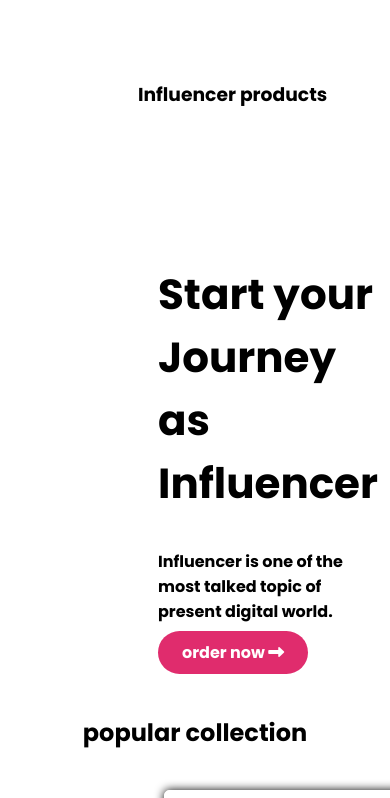
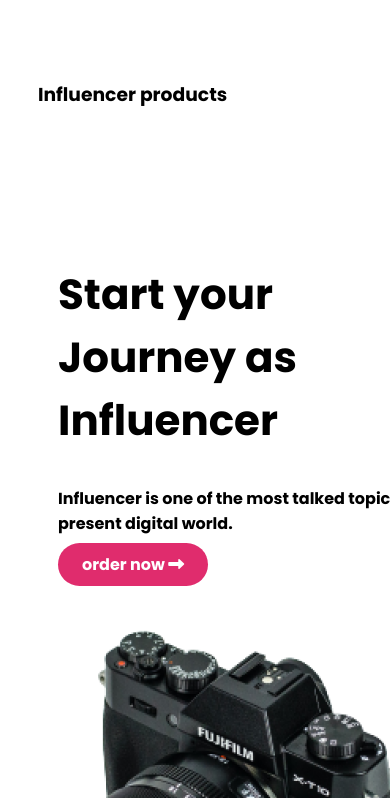
Before and after one commit to Shahriarmehedi00/influencer-gear, a plain HTML site: page index.html in a window 390 px wide. Shown: the top 798 px of the page. Drawn offline with Linux system fonts and the light colour scheme.

Commit message:
first-commit

```diff
--- a/index.html
+++ b/index.html
@@ -15,7 +15,7 @@
 
 <body>
     <main>
-        <section class="container">
+        <section class="first-container">
             <h3 class="top-title"> Influencer products</h3>
             <div class="journey">
                 <div class="journey-start">
--- a/styles/style.css
+++ b/styles/style.css
@@ -117,3 +117,36 @@
     footer, .footer-title{
         margin-top: 10px;
     }
+
+
+       /* media querie */
+
+       /* mobile devices */
+
+       @media (max-width:688px) {
+           .journey-start{
+               display: grid;
+               grid-template-columns: repeat(1,fr);
+               align-items: flex-start;
+           }
+    /* .journey-detail{
+        margin-left: 10px;} */
+        .first-container{
+            margin-left: -100px;
+            width: 100%;
+        }
+        .journey-photo img{
+            margin-left: 90px;
+            margin-top: 30px;
+        }
+        .collections{
+            display: grid;
+            grid-template-columns: repeat(1,fr);
+
+            }
+
+
+
+
+
+       }
```
